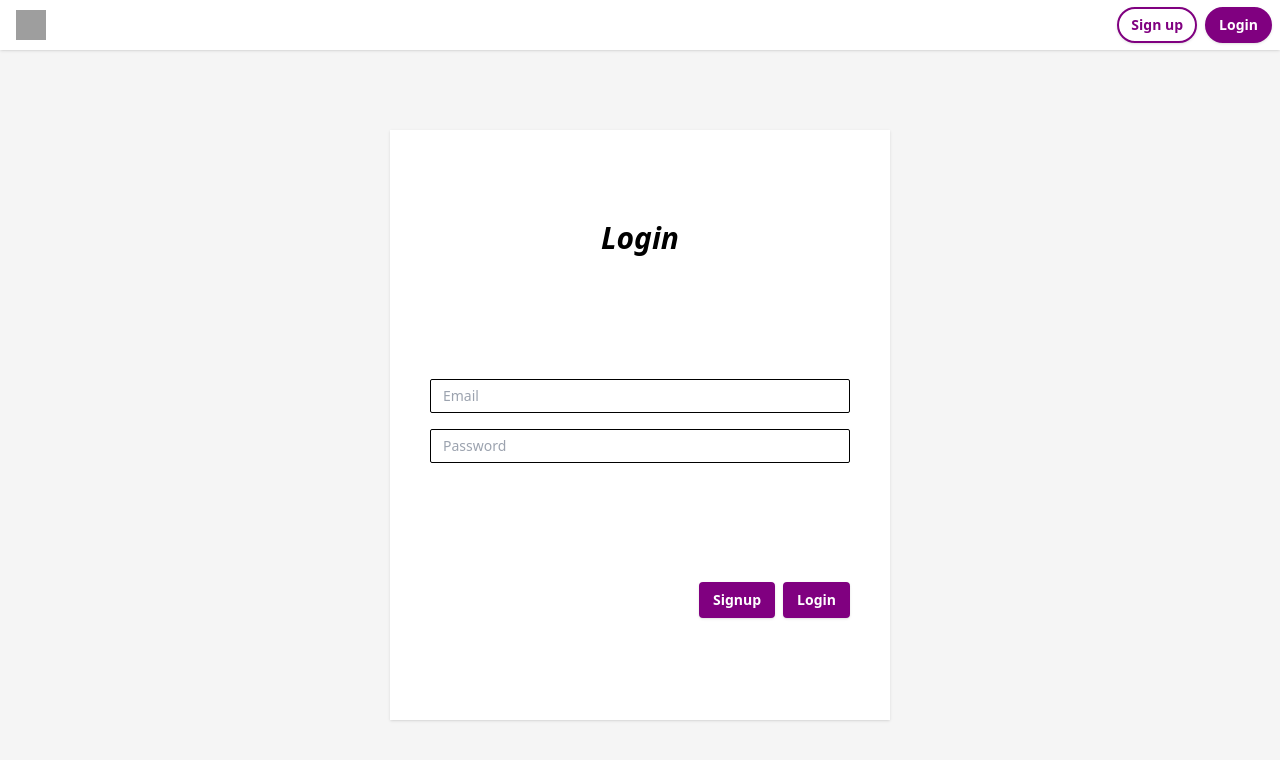
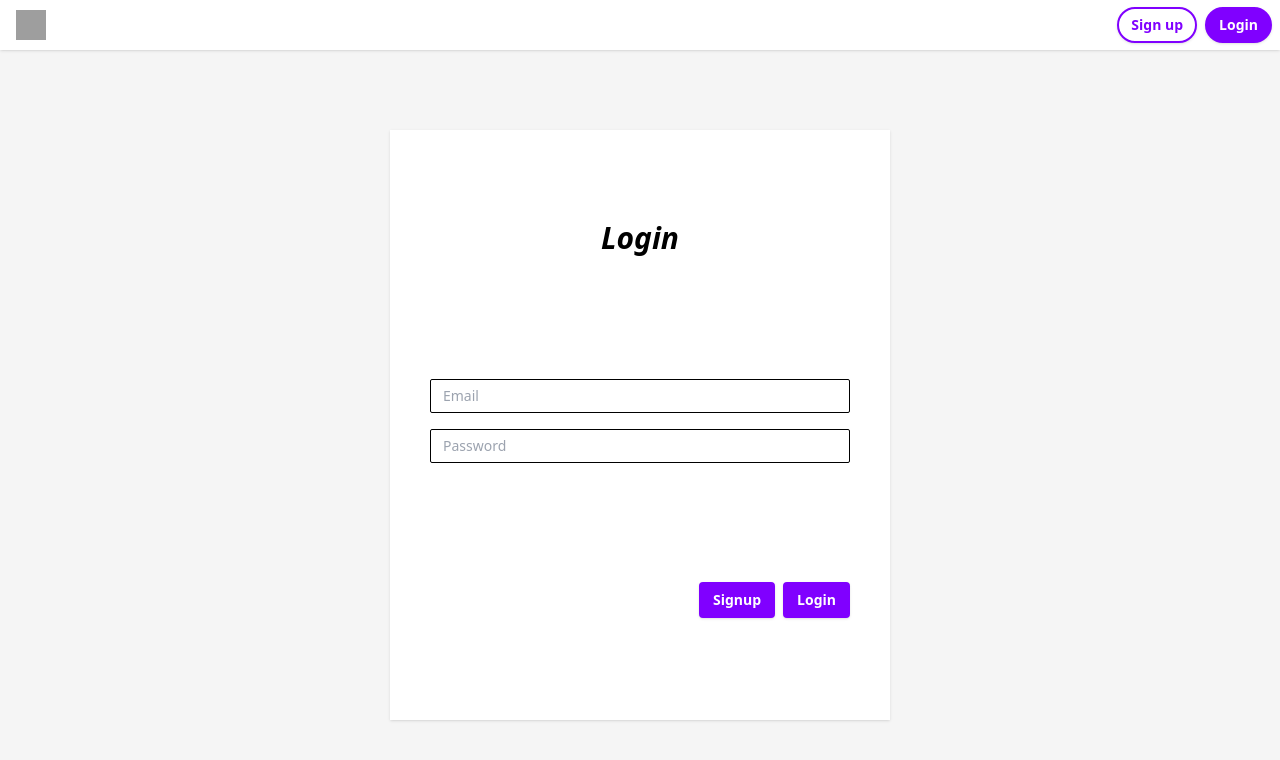
Before and after one commit to thlimtx/test-management, a Next.js app: page /login in a window 1280 px wide. Shown: the top 760 px of the page. Built offline with nearby package versions, Linux system fonts and the light colour scheme; grey boxes are pictures that could not be loaded.

Commit message:
fix: change primary color

```diff
--- a/tailwind.config.js
+++ b/tailwind.config.js
@@ -14,10 +14,11 @@ module.exports = {
       },
     },
     colors: {
-      primary: "purple",
+      primary: "#8000FF",
       secondary: "white",
       primaryBg: "white",
       screenBg: "#F5F5F5",
+      fade: "gray",
     },
   },
   plugins: [],
```
